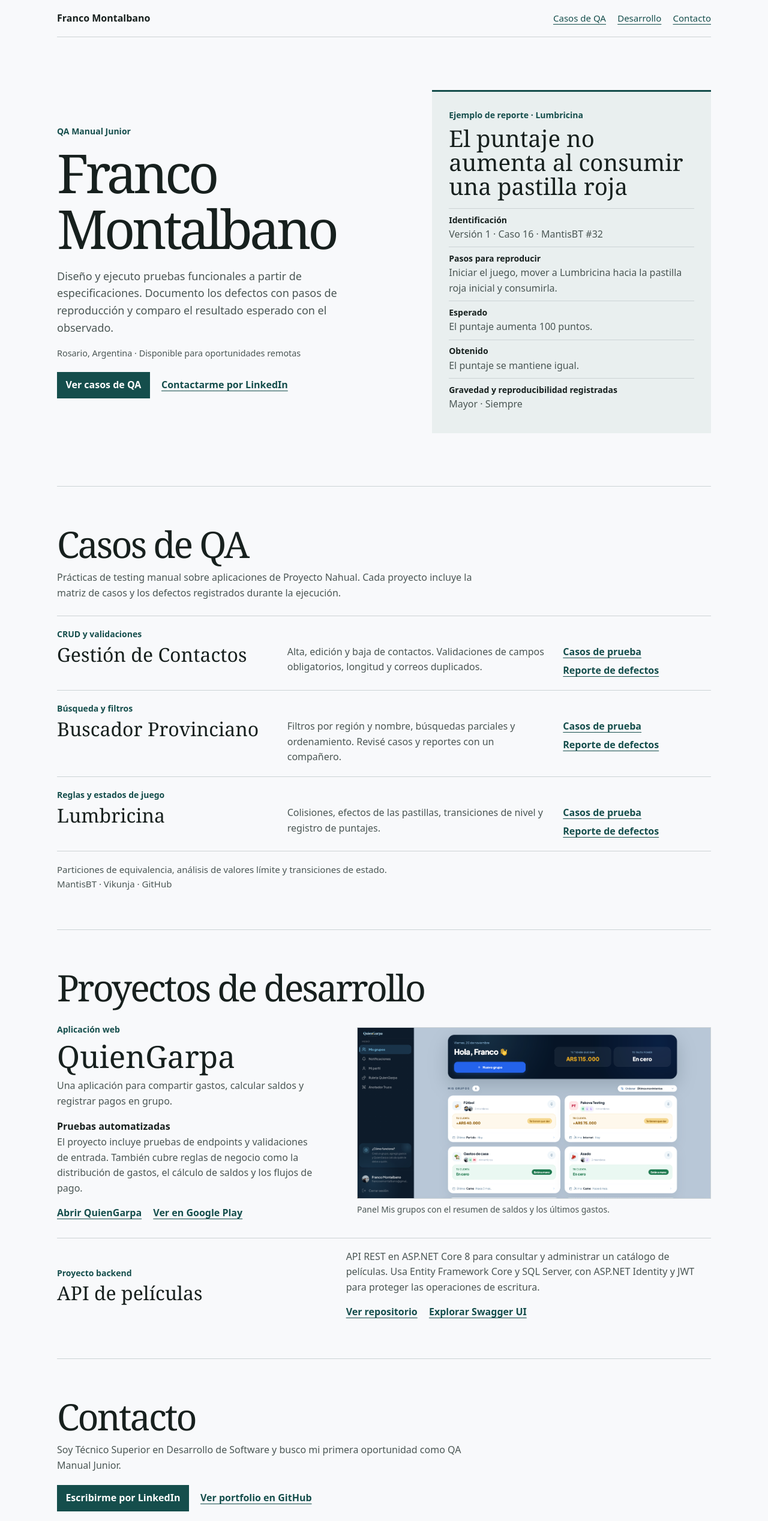
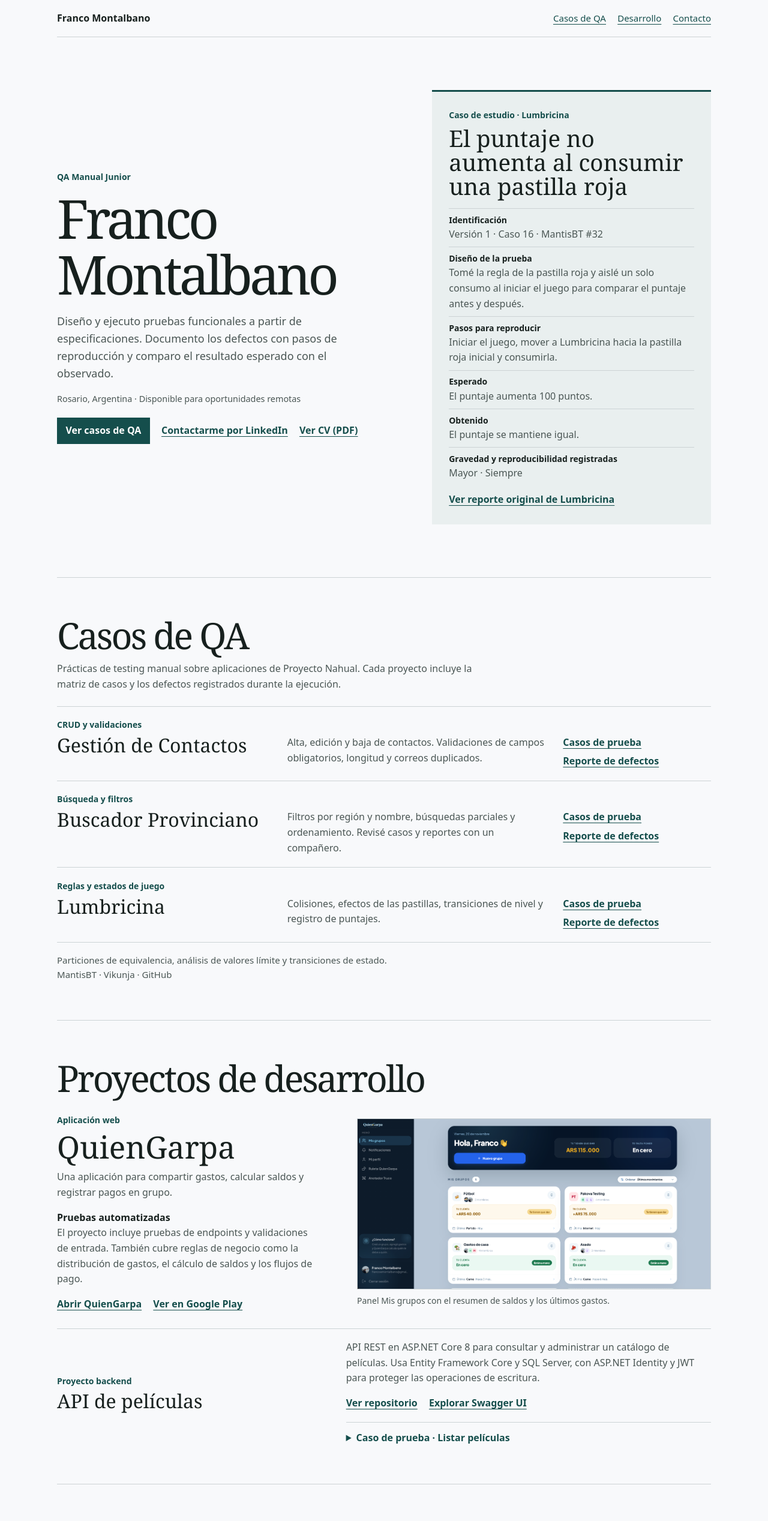
Before and after one commit to francoemontalbano/proyectos-qa, a plain HTML site: page docs/index.html in a window 1280 px wide. Shown: the top 2535 px of the page at 60% size. Drawn offline with Linux system fonts and the light colour scheme.

Commit message:
Publicar portfolio de QA Manual Junior

```diff
--- a/docs/index.html
+++ b/docs/index.html
@@ -27,18 +27,21 @@
         <div class="actions">
           <a class="button" href="#pruebas">Ver casos de QA</a>
           <a class="button secondary" href="https://www.linkedin.com/in/francomontalbano/" target="_blank" rel="noopener noreferrer">Contactarme por LinkedIn</a>
+          <a class="button secondary" href="assets/cv-franco-montalbano-qa.pdf" target="_blank" rel="noopener noreferrer">Ver CV (PDF)</a>
         </div>
       </div>
       <aside class="finding" aria-label="Ejemplo de reporte de defecto">
-        <p class="label">Ejemplo de reporte · Lumbricina</p>
+        <p class="label">Caso de estudio · Lumbricina</p>
         <h2>El puntaje no aumenta al consumir una pastilla roja</h2>
         <dl>
           <div><dt>Identificación</dt><dd>Versión 1 · Caso 16 · MantisBT #32</dd></div>
+          <div><dt>Diseño de la prueba</dt><dd>Tomé la regla de la pastilla roja y aislé un solo consumo al iniciar el juego para comparar el puntaje antes y después.</dd></div>
           <div><dt>Pasos para reproducir</dt><dd>Iniciar el juego, mover a Lumbricina hacia la pastilla roja inicial y consumirla.</dd></div>
           <div><dt>Esperado</dt><dd>El puntaje aumenta 100 puntos.</dd></div>
           <div><dt>Obtenido</dt><dd>El puntaje se mantiene igual.</dd></div>
           <div><dt>Gravedad y reproducibilidad registradas</dt><dd>Mayor · Siempre</dd></div>
         </dl>
+        <a class="evidence-link" href="https://github.com/francoemontalbano/proyectos-qa/blob/main/03_Lumbricina/Bugs%20-%20Lumbricina%20-%20Franco.csv#L3" target="_blank" rel="noopener noreferrer">Ver reporte original de Lumbricina</a>
       </aside>
     </section>
 
@@ -98,6 +101,14 @@
             <a href="https://github.com/francoemontalbano/ApiPeliculas-.NET" target="_blank" rel="noopener noreferrer">Ver repositorio</a>
             <a href="https://apipeliculasnet8azdep-cfdde3dvachvhaca.chilecentral-01.azurewebsites.net/index.html" target="_blank" rel="noopener noreferrer">Explorar Swagger UI</a>
           </div>
+          <details class="api-case">
+            <summary>Caso de prueba · Listar películas</summary>
+            <dl>
+              <div><dt>Solicitud</dt><dd>En Swagger UI, ejecutar el <code>GET</code> de listado del catálogo, sin enviar un token.</dd></div>
+              <div><dt>Resultado esperado</dt><dd><code>200 OK</code> y una lista JSON de películas. Una lista vacía es válida si el catálogo está vacío.</dd></div>
+              <div><dt>Resultado observado</dt><dd>Pendiente de verificar contra el despliegue de Azure.</dd></div>
+            </dl>
+          </details>
         </div>
       </article>
     </section>
--- a/docs/styles.css
+++ b/docs/styles.css
@@ -71,3 +71,32 @@ figcaption { margin-top: .45rem; font-size: .875rem; }
   .work-row h3, .work-row > p:not(.label), .work-row .links { grid-row: auto; }
   .work-row .links { display: flex; margin-top: .25rem; }
 }
+
+.evidence-link {
+  display: inline-block;
+  margin-top: .65rem;
+  font-weight: 650;
+}
+
+.api-case {
+  border-top: 1px solid var(--rule);
+  margin-top: 1.15rem;
+  padding-top: .8rem;
+}
+
+.api-case summary {
+  color: var(--accent);
+  cursor: pointer;
+  font-weight: 650;
+}
+
+.api-case summary:focus-visible {
+  outline: 2px solid var(--accent);
+  outline-offset: 5px;
+}
+
+.api-case dl {
+  display: grid;
+  gap: .6rem;
+  padding-top: .7rem;
+}
```
Also changed, not shown: 1 other file.
